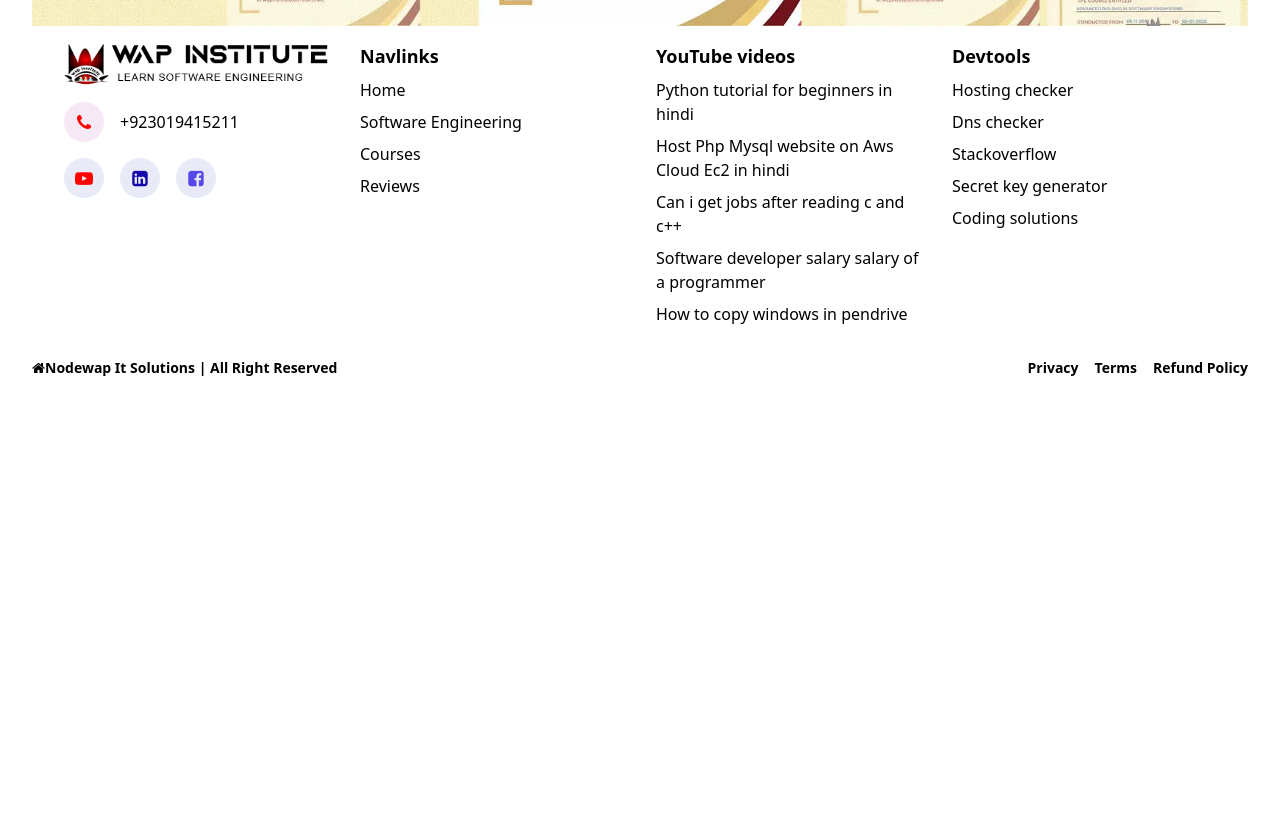
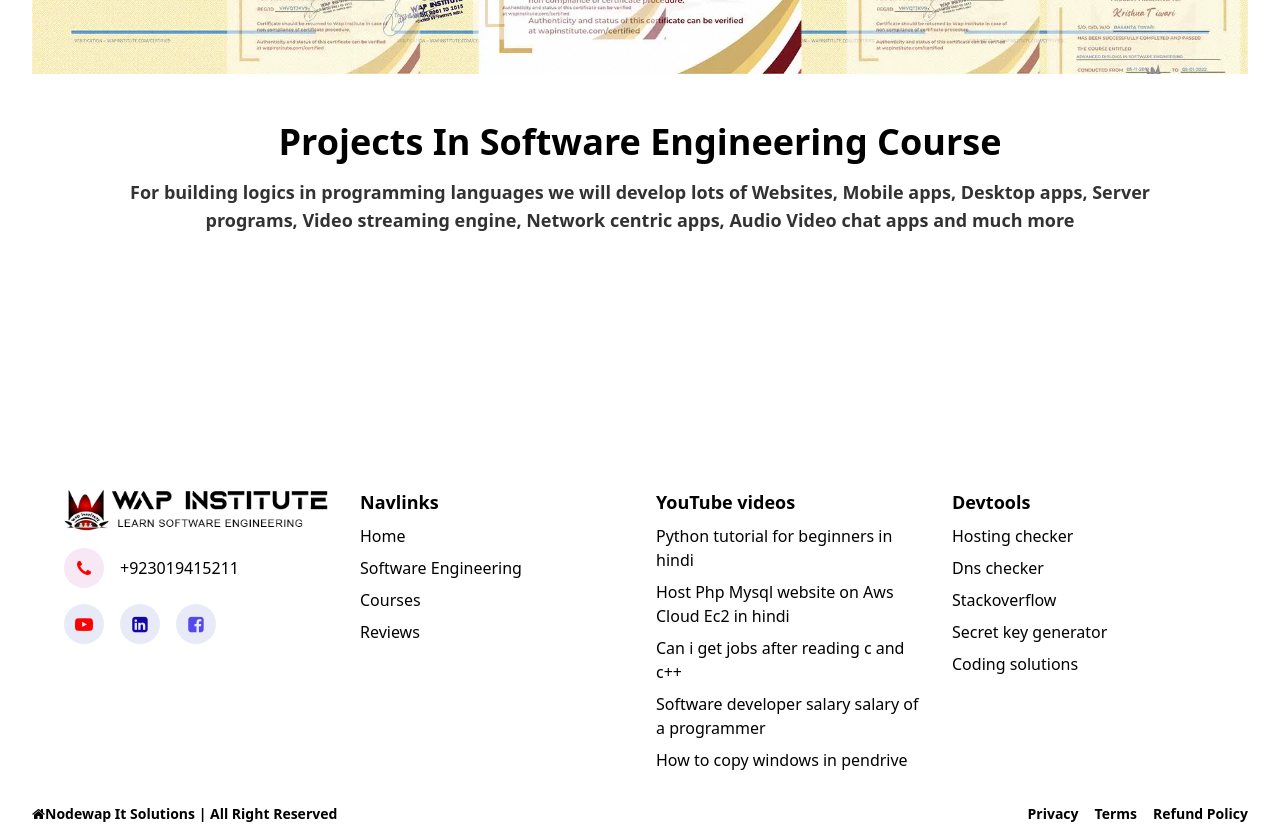
Before and after one commit to KaleemUllah700/wapinstitute, a React (Create React App) app: page / in a window 1280 px wide. Shown: the part 2320-3160 px from the top of the page. Before the commit the page ends 2714 px from the top, so only its background shows below. Built offline with nearby package versions, Linux system fonts and the light colour scheme.

Commit message:
projects components added in homepage

```diff
--- a/src/components/homepage/index.jsx
+++ b/src/components/homepage/index.jsx
@@ -2,16 +2,18 @@ import Hero from '../homepage/hero'
 import Layout from '../shared/layout'
 import Certification from './certification';
 import CoursesFee from './coursesfee';
+import Projects from './projects';
 import Syllabus from './syllabus';
 
 const Homepage = ()=>{
     return (
         <Layout>
-            <div className='flex flex-col gap-8'>
+            <div className='flex flex-col gap-12'>
                 <Hero />
                 <Syllabus />
                 <CoursesFee />
                 <Certification />
+                <Projects />
             </div>
         </Layout>
     )
--- /dev/null
+++ b/src/components/homepage/projects/index.jsx
@@ -0,0 +1,54 @@
+const Projects = ()=>{
+
+    const projectname = [
+        {
+            title: 'Video Player',
+            description: 'Learn to build html5 custom video player',
+            lang: 'JavaScript'
+        },
+        {
+            title: 'Video Player',
+            description: 'Learn to build html5 custom video player',
+            lang: 'JavaScript'
+        },
+        {
+            title: 'Video Player',
+            description: 'Learn to build html5 custom video player',
+            lang: 'Reactjs'
+        },
+        {
+            title: 'E-Commerce',
+            description: 'Learn to build html5 custom video player',
+            lang: 'Reactjs'
+        },
+        {
+            title: 'Build maj',
+            description: 'Learn to build html5 custom video player',
+            lang: 'Nodedjs'
+        }
+    ]
+
+    return (
+        <div>
+            <div className="flex flex-col gap-4 text-center px-24">
+                <h1 className="text-4xl font-bold">Projects In Software Engineering Course</h1>
+                <p className="text-lg font-semibold opacity-80">For building logics in programming languages we will develop lots of Websites, Mobile apps, Desktop apps, Server programs, Video streaming engine, Network centric apps, Audio Video chat apps and much more</p>
+            </div>
+            <marquee>
+                <div className="p-4 flex gap-8">
+                    {
+                        projectname.map((project, index)=>(
+                            <div className="flex flex-col items-center justify-center gap-2 w-[100%] h-[200px] border shadow-md text-center rounded-md px-4" key={index}>
+                                <h1 className="text-3xl font-bold">{project.title}</h1>
+                                <span className="block text-md font-semibold opacity-80">{project.description}</span>
+                                <button className="text-[orange] text-lg font-semibold">{project.lang}</button>
+                            </div>
+                        ))
+                    }
+                </div>
+            </marquee>
+        </div>
+    )
+}
+
+export default Projects;
```
